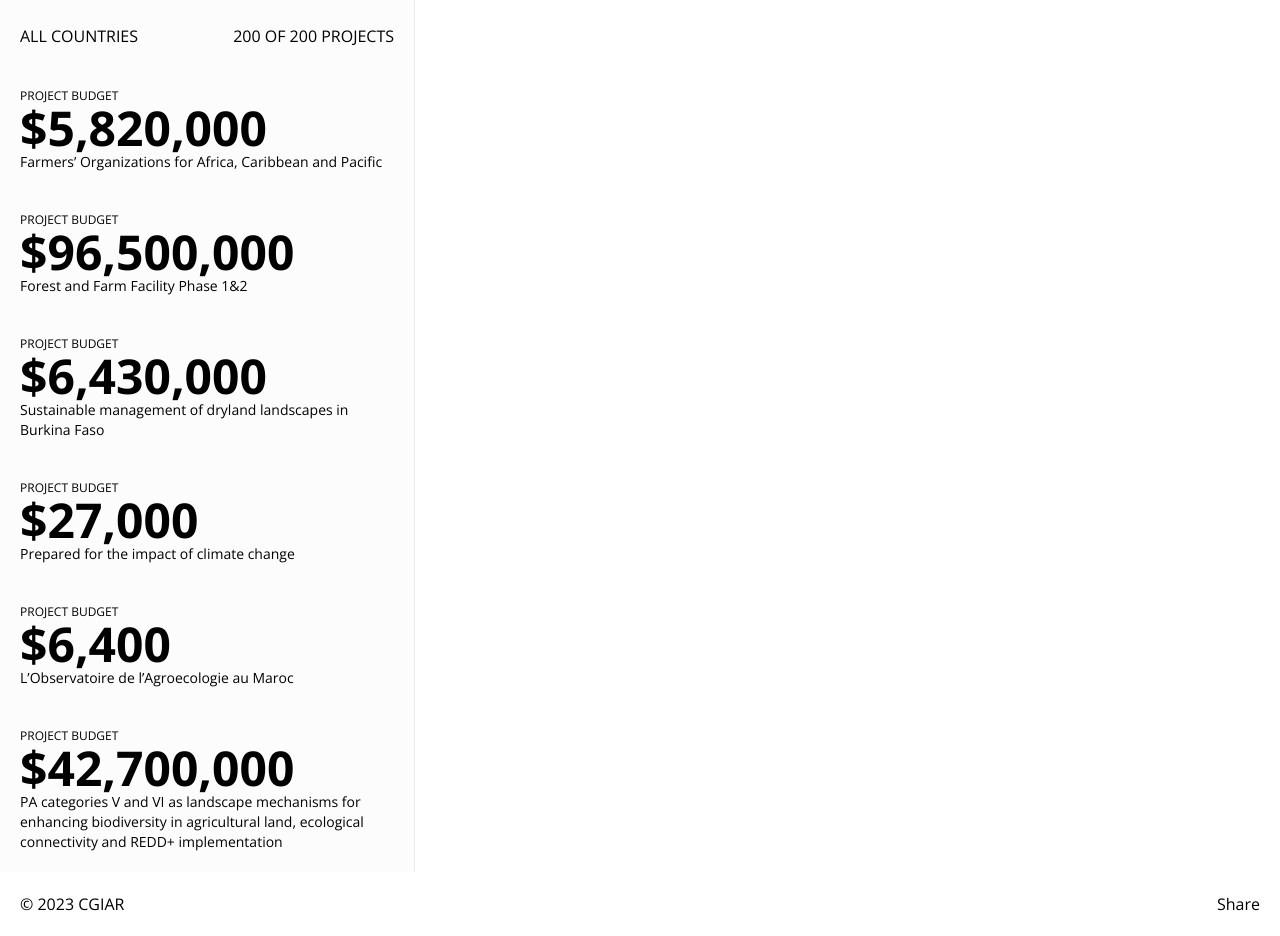
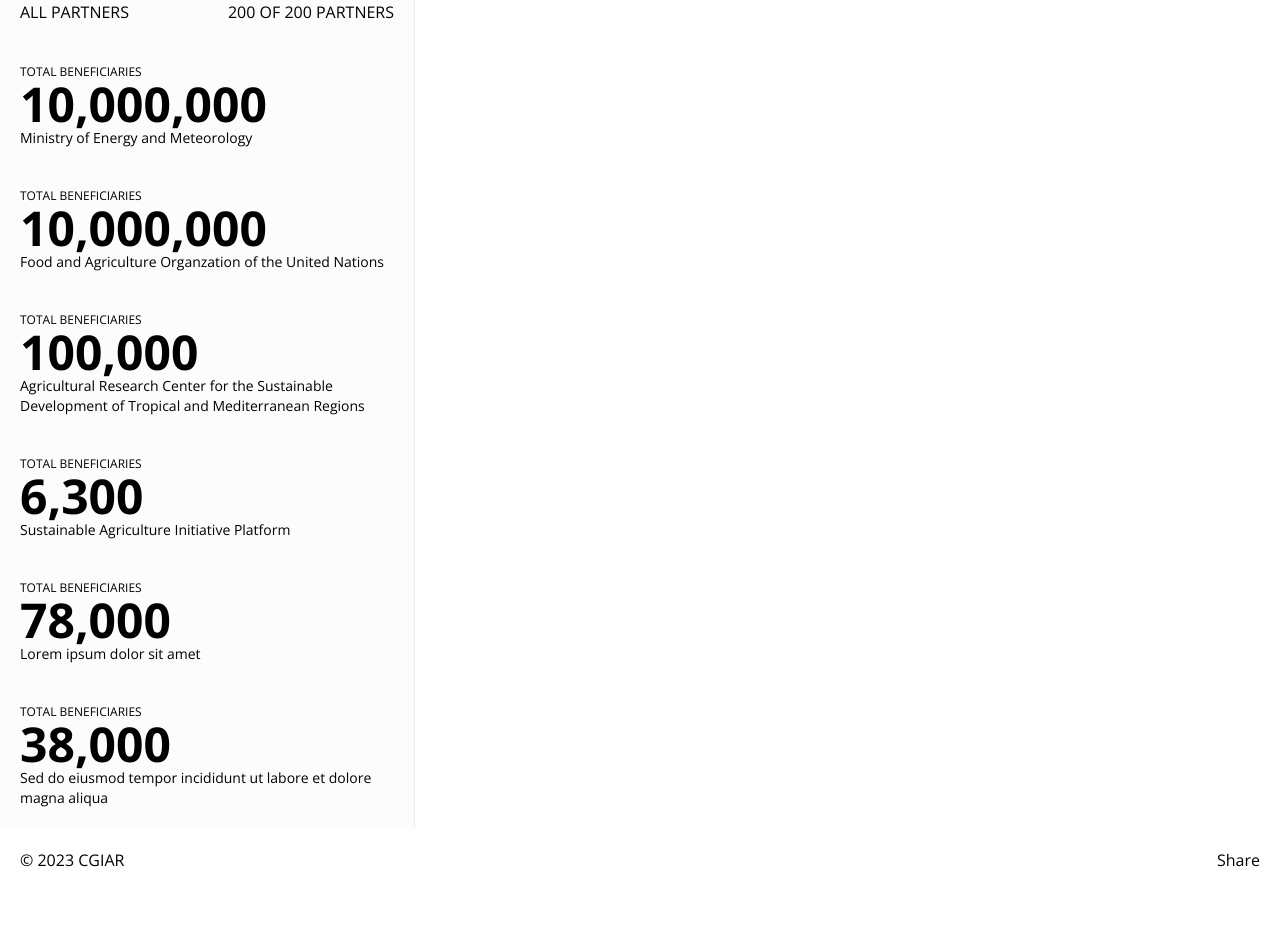
Before and after one commit to AdaptationAtlas/website_adaptation-insights, a Next.js app: page / in a window 1280 px wide. Shown: the part 340-1276 px from the top of the page. After the commit the page ends 1232 px from the top, so only its background shows below. Built offline with nearby package versions, Linux system fonts and the light colour scheme.

Commit message:
Additional test content and conditional display logic

```diff
--- a/components/sidebar-panel.tsx
+++ b/components/sidebar-panel.tsx
@@ -1,54 +1,16 @@
 'use client'
 
-import React, { ReactNode, useState, useEffect } from 'react';
+import React, { useState, useEffect } from 'react'
 import { formatNumberCommas } from '@/lib/utils'
 import Switch from '@/components/ui/switch'
-import { useRouter, usePathname } from 'next/navigation';
+import { useRouter, usePathname } from 'next/navigation'
 import Router from "next/router";
+import { testProjects, testActors } from '@/lib/test-data'
 
 type Props = {
   page: string;
   slug: string;
 };
-
-const testData = [
-  {
-    'id': 0,
-    'title': 'Farmers’ Organizations for Africa, Caribbean and Pacific',
-    'beneficiaries': 52000000,
-    'budget': 5820000
-  },
-  {
-    'id': 1,
-    'title': 'Forest and Farm Facility Phase 1&2',
-    'beneficiaries': 40000000,
-    'budget': 96500000
-  },
-  {
-    'id': 2,
-    'title': 'Sustainable management of dryland landscapes in Burkina Faso',
-    'beneficiaries': 300000,
-    'budget': 6430000
-  },
-  {
-    'id': 3,
-    'title': 'Prepared for the impact of climate change',
-    'beneficiaries': 6300,
-    'budget': 27000
-  },
-  {
-    'id': 4,
-    'title': 'L’Observatoire de l’Agroecologie au Maroc',
-    'beneficiaries': null,
-    'budget': 6400
-  },
-  {
-    'id': 5,
-    'title': 'PA categories V and VI as landscape mechanisms for enhancing biodiversity in agricultural land, ecological connectivity and REDD+ implementation',
-    'beneficiaries': 38000,
-    'budget': 42700000
-  }
-]
 
 const SidebarPanel = ({ page, slug }: Props) => {
   const router = useRouter()
@@ -59,6 +21,7 @@
   // Reference: How to make Radix UI Tabs URL based in NextJS
   // https://dev.to/yinks/how-to-make-radix-ui-tabs-url-based-in-nextjs-2nfn
   // TODO - consider using query parameters here to test for performance
+  // TODO - try using next/router for better performance (what's the difference?)
 
   const handleSwitchToggle = (checked: boolean) => {
     const view = checked ? '/projects' : '/partners';
@@ -67,7 +30,7 @@
   }
 
   // if the query parameter changes, update the state
-  React.useEffect(() => {
+  useEffect(() => {
     const view = (pathname == '/projects') ? true : false;
     setViewProjects(view)
   }, [pathname])
@@ -91,20 +54,73 @@
           options={['Beneficiaries', 'Budget']}
           isLarge={false}
         />
+        {viewProjects &&
+          <div className='flex justify-between px-5 py-5'>
             <span className='uppercase text-sm'>During</span>
+          </div>
+        }
+        {viewProjects && viewByBudget &&
+          <div className='flex justify-between px-5 py-5'>
+            <span className='uppercase text-sm'>Currency</span>
+          </div>
+        }
+        {!viewProjects && viewByBudget &&
+          <div className='flex justify-between px-5 py-5'>
+            <span className='uppercase text-sm'>Currency</span>
+          </div>
+        }
       </header>
       <div>
+        {viewProjects &&
           <div className='flex justify-between px-5 py-5'>
             <p className='uppercase'>All countries</p>
             <p className='uppercase'>200 of 200 projects</p>
           </div>
+        }
+        {!viewProjects &&
+          <div className='flex justify-between px-5 py-5'>
+            <p className='uppercase'>All partners</p>
+            <p className='uppercase'>200 of 200 partners</p>
+          </div>
+        }
         <div className='flex flex-col overflow-x-auto'>
-          {testData.map(project => {
+          {viewProjects && testProjects.map(project => {
             return (
-              <div key={project.id} className='px-5 my-5'>
+              <div key={project.projectCode} className='px-5 my-5'>
+                {viewByBudget &&
+                  <div>
                     <h3 className='uppercase text-xs'>Project budget</h3>
                     <p className='text-5xl font-bold'>${formatNumberCommas(project.budget)}</p>
+                  </div>
+                }
+                {!viewByBudget &&
+                  <div>
+                    <h3 className='uppercase text-xs'>Project beneficiaries</h3>
+                    {/* TODO - account for unspecified beneficiaries */}
+                    <p className='text-5xl font-bold'>{formatNumberCommas(project.beneficiaries)}</p>
+                  </div>
+                }
                 <p className='text-sm'>{project.title}</p>
+              </div>
+            )
+          })}
+          {!viewProjects && testActors.map(actor => {
+            return (
+              <div key={actor.actorCode} className='px-5 my-5'>
+                {viewByBudget &&
+                  <div>
+                    <h3 className='uppercase text-xs'>Total budget</h3>
+                    <p className='text-5xl font-bold'>${formatNumberCommas(actor.totalBudget)}</p>
+                  </div>
+                }
+                {!viewByBudget &&
+                  <div>
+                    <h3 className='uppercase text-xs'>Total beneficiaries</h3>
+                    {/* TODO - account for unspecified beneficiaries */}
+                    <p className='text-5xl font-bold'>{formatNumberCommas(actor.totalBeneficiaries)}</p>
+                  </div>
+                }
+                <p className='text-sm'>{actor.title}</p>
               </div>
             )
           })}
--- /dev/null
+++ b/lib/test-data.ts
@@ -0,0 +1,89 @@
+export const testProjects = [
+  {
+    'projectCode': 0,
+    'title': 'Farmers’ Organizations for Africa, Caribbean and Pacific',
+    'beneficiaries': 52000000,
+    'budget': 5820000,
+    'country': 'Morocco'
+  },
+  {
+    'projectCode': 1,
+    'title': 'Forest and Farm Facility Phase 1&2',
+    'beneficiaries': 40000000,
+    'budget': 96500000,
+    'country': 'Morocco'
+  },
+  {
+    'projectCode': 2,
+    'title': 'Sustainable management of dryland landscapes in Burkina Faso',
+    'beneficiaries': 300000,
+    'budget': 6430000,
+    'country': 'Cameroon'
+  },
+  {
+    'projectCode': 3,
+    'title': 'Prepared for the impact of climate change',
+    'beneficiaries': 6300,
+    'budget': 27000,
+    'country': 'Cameroon'
+  },
+  {
+    'projectCode': 4,
+    'title': 'L’Observatoire de l’Agroecologie au Maroc',
+    'beneficiaries': 78000,
+    'budget': 6400,
+    'country': 'Ghana'
+  },
+  {
+    'projectCode': 5,
+    'title': 'PA categories V and VI as landscape mechanisms for enhancing biodiversity in agricultural land, ecological connectivity and REDD+ implementation',
+    'beneficiaries': 38000,
+    'budget': 42700000,
+    'country': 'Ghana'
+  }
+]
+
+export const testActors = [
+  {
+    'actorCode': 0,
+    'title': 'Ministry of Energy and Meteorology',
+    'totalBeneficiaries': 10000000,
+    'totalBudget': 1020000,
+    'actorType': 'Lorem ipsum'
+  },
+  {
+    'actorCode': 1,
+    'title': 'Food and Agriculture Organzation of the United Nations',
+    'totalBeneficiaries': 10000000,
+    'totalBudget': 2300000,
+    'actorType': 'Lorem ipsum'
+  },
+  {
+    'actorCode': 2,
+    'title': 'Agricultural Research Center for the Sustainable Development of Tropical and Mediterranean Regions',
+    'totalBeneficiaries': 100000,
+    'totalBudget': 75000000,
+    'actorType': 'Tempor incididunt'
+  },
+  {
+    'actorCode': 3,
+    'title': 'Sustainable Agriculture Initiative Platform',
+    'totalBeneficiaries': 6300,
+    'totalBudget': 27000,
+    'actorType': 'Tempor incididunt'
+  },
+  {
+    'actorCode': 4,
+    'title': 'Lorem ipsum dolor sit amet',
+    'totalBeneficiaries': 78000,
+    'totalBudget': 6400,
+    'actorType': 'Dolore magna aliqua'
+  },
+  {
+    'actorCode': 5,
+    'title': 'Sed do eiusmod tempor incididunt ut labore et dolore magna aliqua',
+    'totalBeneficiaries': 38000,
+    'totalBudget': 42700000,
+    'actorType': 'Dolore magna aliqua'
+  }
+]
```
Lines whose indentation alone changed are shown as unchanged.
